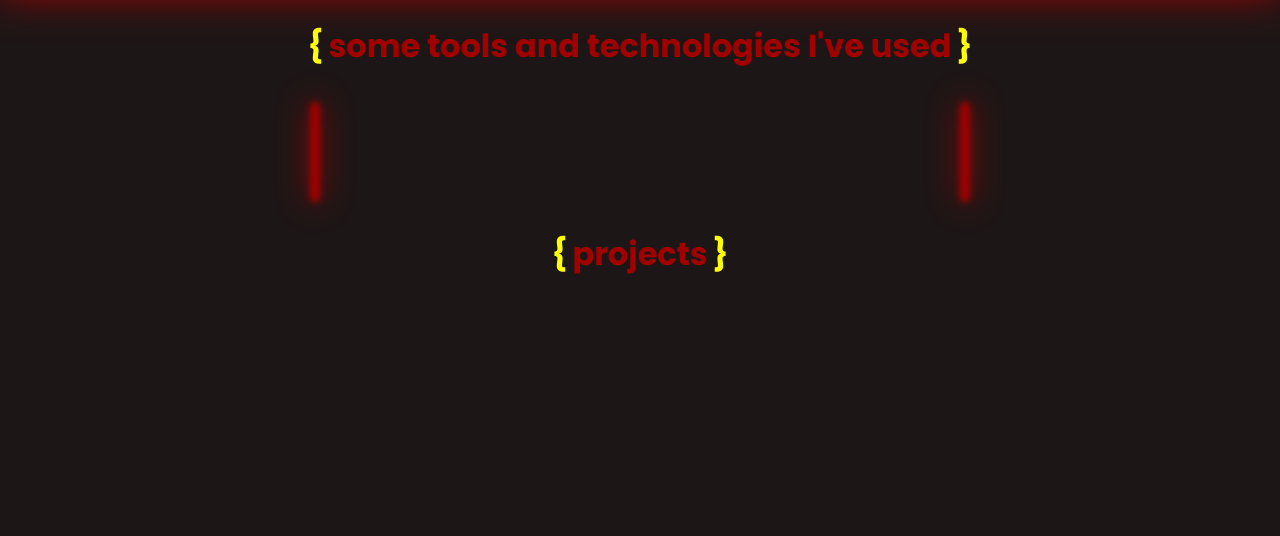
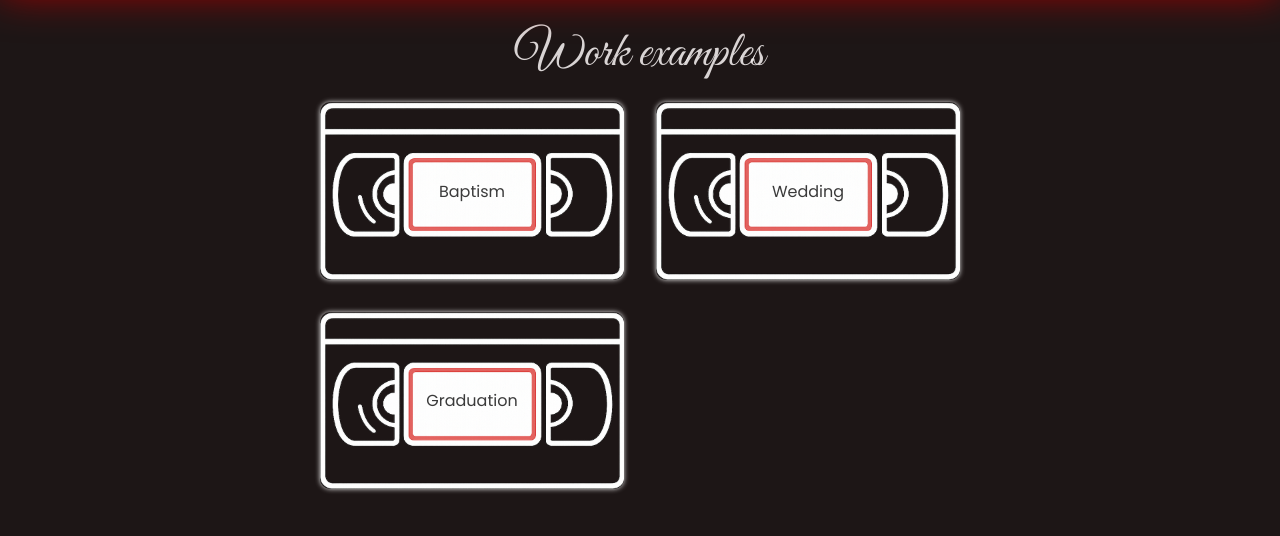
Before and after one commit to Deviicho/SamirStudio, a Django app: page /work/ in a window 1280 px wide. Shown: the part 58-594 px from the top of the page. Run offline with Django 5.2, Linux system fonts and the light colour scheme; data comes from the database, SQL or seed files in the repository; both versions use the stored data as it was after the commit; some libraries are stand-ins or nearby versions; some web fonts are replaced.

Commit message:
finished the workpage + removed the stupid mistake

```diff
--- a/main/admin.py
+++ b/main/admin.py
@@ -1,2 +1,6 @@
 from django.contrib import admin
 from . import models
+
+
+admin.site.register(models.Category)
+admin.site.register(models.Video)
--- a/main/models.py
+++ b/main/models.py
@@ -1,3 +1,11 @@
 from django.db import models
 
-# put categories and videos and make the categories a foreignkey
+class Category(models.Model):
+    name = models.CharField(max_length=100)
+
+    def __str__(self):
+        return self.name
+
+class Video(models.Model):
+    category = models.ForeignKey(Category , on_delete=models.CASCADE , related_name='videos')
+    video_file = models.FileField(upload_to='videos/')
--- a/main/templates/main/base.html
+++ b/main/templates/main/base.html
@@ -1,11 +1,11 @@
 <!DOCTYPE html>
 {% load static %}
-<html lang="en">
+<html lang="en" translate="no">
 <head>
     <meta charset="UTF-8">
     <meta name="viewport" content="width=device-width, initial-scale=1.0">
     <link rel="stylesheet" href="{% static 'css/style.css' %}">
-    <link rel="icon" sizes='192x192' href="{% static 'images/SS_logo.png' %}">
+    <link rel="icon" style="transform: rotate(270deg);" sizes='192x192' href="{% static 'images/SS_logo.png' %}">
 
     <title>SamirStudio</title>
 </head>
@@ -14,7 +14,7 @@
     <input type="checkbox" id="menu-toggle" hidden>
 
     <nav class="navbar">
-        <img class="logo-name" src="{% static 'images/SS_logo.png' %}">
+        <a href="{% url 'main' %}" hx-trigger="click" hx-target="body" hx-get="{% url 'main' %}" hx-push-url="{% url 'main' %}"><img class="logo-name" src="{% static 'images/SS_logo.png' %}"></a>
 
 
         <label for="menu-toggle" class="menu-icon-label">
--- a/main/templates/main/home.html
+++ b/main/templates/main/home.html
@@ -6,7 +6,7 @@
 
 <div class="greeting-section">
 
-    <h1 class="home-title">Welcome to SamirStudio</h1>
+    <h1 class="main-title">Welcome to SamirStudio</h1>
     <h3 class="after-title">"professional video photography"</h3>
 
 </div>
--- a/main/templates/main/work.html
+++ b/main/templates/main/work.html
@@ -4,64 +4,17 @@
 
 {% block content %}
 
-<div class="title-container1"><h1 class="curly-braces">{</h1><h1 class="title">some tools and technologies I've used</h1><h1 class="curly-braces">}</h1></div>
 
-<div class="skills-section">
-    <span class="portal-circles"></span><div class="skills-container">
+<h1 class="main-title">Work examples</h1>
 
-  <div class="skills-track" id="skillsTrack">
-      <!-- <div class="skill-icon">
-        <img src="{% static 'images/icons8-python-48.png' %}" alt="python">
-      </div>
-      <div class="skill-icon">
-        <img src="{% static 'images/icons8-selenium-48.png' %}" alt="selenium">
-      </div>
-      <div class="skill-icon">
-        <img src="{% static 'images/icons8-html5-48.png' %}" alt="html">
-      </div>
-      <div class="skill-icon">
-        <img src="{% static 'images/icons8-css3-48.png' %}" alt="css">
-      </div>
-      <div class="skill-icon">
-        <img src="{% static 'images/icons8-django-24.png' %}" alt="django">
-      </div>
-      <div class="skill-icon">
-        <img src="{% static 'images/htmx-logo-png_seeklogo-554504-removebg-preview.png' %}" alt="htmx">
-      </div>
-      <div class="skill-icon">
-        <img src="{% static 'images/icons8-figma-48.png' %}" alt="figma">
-      </div>
-      <div class="skill-icon">
-        <img src="{% static 'images/download-removebg-preview.png' %}" alt="beautifulsoup">
-      </div>
-      <div class="skill-icon">
-        <img src="{% static 'images/icons8-git-branch-64.png' %}" alt="git">
-      </div> -->
-  </div>
-
-    </div><span class="portal-circles"></span>
+<div class="cassettes-container">
+  {% for category in categories %}
+    <a href="{% url 'tapes' category.id %}"><div class="cassette-box">
+        <img class="cassette-background" src="{% static 'images/video_cassette.png' %}">
+        <span class="cassette-label">{{ category.name }}</span>
+        </div>
+    </a>
+  {% endfor %}
 </div>
 
-<div class="title-container" style="top: 18rem;"><h1 class="curly-braces">{</h1><h1 class="title">projects</h1><h1 class="curly-braces">}</h1></div>
-
-<div class="projects-section">
-  <!-- {% for project in projects %}
-    <a href="{{project.link}}" target="_blank" rel="noopner noreferrer"><div class="project-box">
-      <img id="project-image" src="{% static 'images/projects-thumbnail.png' %}">
-      <h3 id="project-name">{{project.name}}</h3>
-    </div></a>
-  {% endfor %} -->
-</div>
-
-
-<script>
-  const track = document.getElementById('skillsTrack');
-  const parent = track.parentNode;
-  const clone = track.cloneNode(true);
-  parent.appendChild(clone);
-</script>
-
-
-<!-- <div class="title-container"><h1 class="curly-braces">{</h1><h1 class="title">some projects I've worked on</h1><h1 class="curly-braces">}</h1></div> -->
-
 {% endblock content %}
--- a/main/urls.py
+++ b/main/urls.py
@@ -6,4 +6,5 @@ urlpatterns = [
     path('about/', views.about , name='about'),
     path('contact/', views.contact , name='contact'),
     path('work/', views.work , name='work'),
+    path('work/category/<int:category_id>/', views.tapes, name='tapes'),
 ]
--- a/main/views.py
+++ b/main/views.py
@@ -2,6 +2,7 @@ from django.shortcuts import render
 from . import models
 from django.core.mail import send_mail
 from decouple import config
+from django.shortcuts import get_object_or_404
 
 contact_email = config("CONTACT_EMAIL")
 
@@ -14,8 +15,16 @@ def about(request):
     return render(request , 'main/about.html' , context)
 
 def work(request):
-    context = {}
+    categories = models.Category.objects.all()
+    context = {'categories' : categories}
     return render(request , 'main/work.html' , context)
+
+def tapes(request , category_id):
+    category = get_object_or_404(models.Category , id=category_id)
+    videos = category.videos.all()
+    context = {'category' : category,
+                'videos' : videos}
+    return render(request , 'main/tapes.html' , context)
 
 def contact(request):
     success = False
--- a/static/css/style.css
+++ b/static/css/style.css
@@ -2,6 +2,7 @@
 @import url('https://fonts.googleapis.com/css2?family=Italiana&family=Poppins:ital,wght@0,100;0,200;0,300;0,400;0,500;0,600;0,700;0,800;0,900;1,100;1,200;1,300;1,400;1,500;1,600;1,700;1,800;1,900&display=swap');
 
 @import url('https://fonts.googleapis.com/css2?family=Alatsi&family=Fira+Code:wght@300..700&family=Great+Vibes&family=Italiana&family=Poppins:ital,wght@0,100;0,200;0,300;0,400;0,500;0,600;0,700;0,800;0,900;1,100;1,200;1,300;1,400;1,500;1,600;1,700;1,800;1,900&display=swap');
+
 
 * {
     padding: 0;
@@ -73,7 +74,7 @@ body , html{
 
 }
 
-.home-title {
+.main-title {
 
     white-space: nowrap;
     font-family: 'Great Vibes' , sans-serif;
@@ -172,6 +173,138 @@ body , html{
   33%  { top: 40%; }  /* back up */
   100% { top: 40%; }  /* wait till restart */
 
+}
+
+.cassettes-container {
+    display: grid;
+    grid-template-columns: repeat(2, 1fr);
+    gap: 2rem; /* adjust spacing between items */
+    position: absolute;
+    top: 10rem;
+    left: 50%;
+    transform: translateX(-50%);
+    padding-bottom: 3rem;
+}
+
+.cassettes-container a {
+    text-decoration: none;
+}
+
+.cassette-box {
+  position: relative;
+  width: 100%; /* Let the grid control the width */
+  border-radius: 10px;
+  display: flex;
+  flex-direction: column;
+  align-items: center;
+  text-align: center;
+  box-shadow: 0px 0px 5px rgba(255, 255, 255, 0.87) ;
+  overflow: hidden;
+}
+
+.cassette-background {
+    width: 100%;
+    height: auto;
+    display: block;
+}
+
+.cassette-label {
+    position: absolute;
+    top: 50%;
+    left: 50%;
+    transform: translate(-50%, -50%);
+    font-size: 1rem;
+    font-weight: 400;
+    color: #000000c5;
+    text-align: center;
+    white-space: nowrap;
+    pointer-events: none;         /* let clicks pass through */
+    z-index: 1;
+}
+
+.cassette-tape {
+    border-top: 10px solid rgba(255, 255, 255, 0.575);
+    border-bottom: 10px solid rgba(255, 255, 255, 0.575);
+    display: flex;
+    gap: 0px;
+    max-width: 600px;
+    flex-direction: column;
+    background-color: rgb(44, 40, 40);
+    position: absolute;
+    top: 10rem;
+    left: 50%;
+    transform: translateX(-50%);
+    align-items: center;
+}
+
+.cassette-box {
+  position: relative;
+  width: 100%; /* Let the grid control the width */
+  display: flex;
+  flex-direction: row;
+  box-shadow: 0px 0px 5px rgba(255, 255, 255, 0.87) ;
+  overflow: hidden;
+}
+
+.tape-box {
+  display: flex;
+  position: relative;
+  flex: 1 1 300px;
+  background: #000;
+  width: 100%;
+  justify-content: center;
+
+}
+
+.video {
+    /* border-radius: 20px; */
+    width: 85%;
+    height: auto;
+    display: block;
+    margin-top: 10px;
+    margin-bottom: 10px;
+
+}
+
+.start-of-tape , .end-of-tape {
+    width: 60%;
+    height: 10px;
+    filter: blur(10px);
+    box-shadow: 0px 0px 10px rgba(255, 255, 255, 0.616);
+    background-color: rgba(255, 255, 255, 0.616);
+}
+
+
+
+.tape-side-square {
+    width: 30px;
+    height: 40px;
+    background-color: white;
+    margin-top: 40px;
+    margin-bottom: 30px;
+
+}
+
+.tape-left-side {
+    width: 50px;
+    height: 100%;
+    display: flex;
+    background-color: rgb(0, 0, 0);
+    flex-direction: column;
+    position: absolute;
+    left: 0 !important;
+    align-items: center;
+}
+
+.tape-right-side {
+    width: 50px;
+    height: 100%;
+    display: flex;
+    background-color: black;
+    flex-direction: column;
+    position: absolute;
+    right: 0 !important;
+    align-items: center;
 }
 
 .contact {
@@ -612,15 +745,11 @@ body , html{
 
 }
 
-@media (max-width: 480px) {
-    .home-title { font-size: 40px; }
-    .after-title { font-size: 15px; }
-}
 
 
 @media (max-width: 390px) {
     .marketing-mark { font-size: 10px; }
-    .home-title { font-size: 30px; }
+    .main-title { font-size: 30px; }
     .after-title { font-size: 12px; }
     .camera { height: 18rem; }
     .photo { width: 8rem; height: 8rem; translate: 0% 8%;}
@@ -633,7 +762,8 @@ body , html{
 }
 
 @media (max-width: 480px) {
-    .home-title { font-size: 40px; }
+
+    .main-title { font-size: 40px; }
     .after-title { font-size: 15px; }
 }
 
@@ -646,8 +776,8 @@ body , html{
     }
 }
 
-@media (min-width: 913px) {
-    .photo {translate: 0%  -15%;}
+@media (min-height: 913px) {
+    .photo {translate: 0%  15%;}
 }
 
 @media (min-height: 1180px) {
@@ -660,3 +790,25 @@ body , html{
     }
 
 }
+
+@media (max-width : 1229px) {
+    .cassettes-container {grid-template-columns: repeat(1, 1fr);}
+    .cassette-label {font-size: 25px;}
+}
+
+@media (max-width : 789px) {
+    .cassette-label {font-size: 20px;}
+}
+
+@media (max-width : 646px) {
+    .cassette-label {font-size: 15px;}
+}
+
+@media (max-width : 480px) {
+    .cassette-label {font-size: 12px;}
+    .video {width: 70%;}
+}
+
+@media (max-width : 1025px) {
+    .cassette-tape {max-width: none; width: 90%;}
+}
```
Also changed, not shown: main/middleware.py (+0 -17 lines), main/templates/main/tapes.html (added, +23 -0 lines), db.sqlite3, main/migrations/0001_initial.py (added), main/migrations/__init__.py (added), static/images/video_cassette.png (added), 3 other files.
